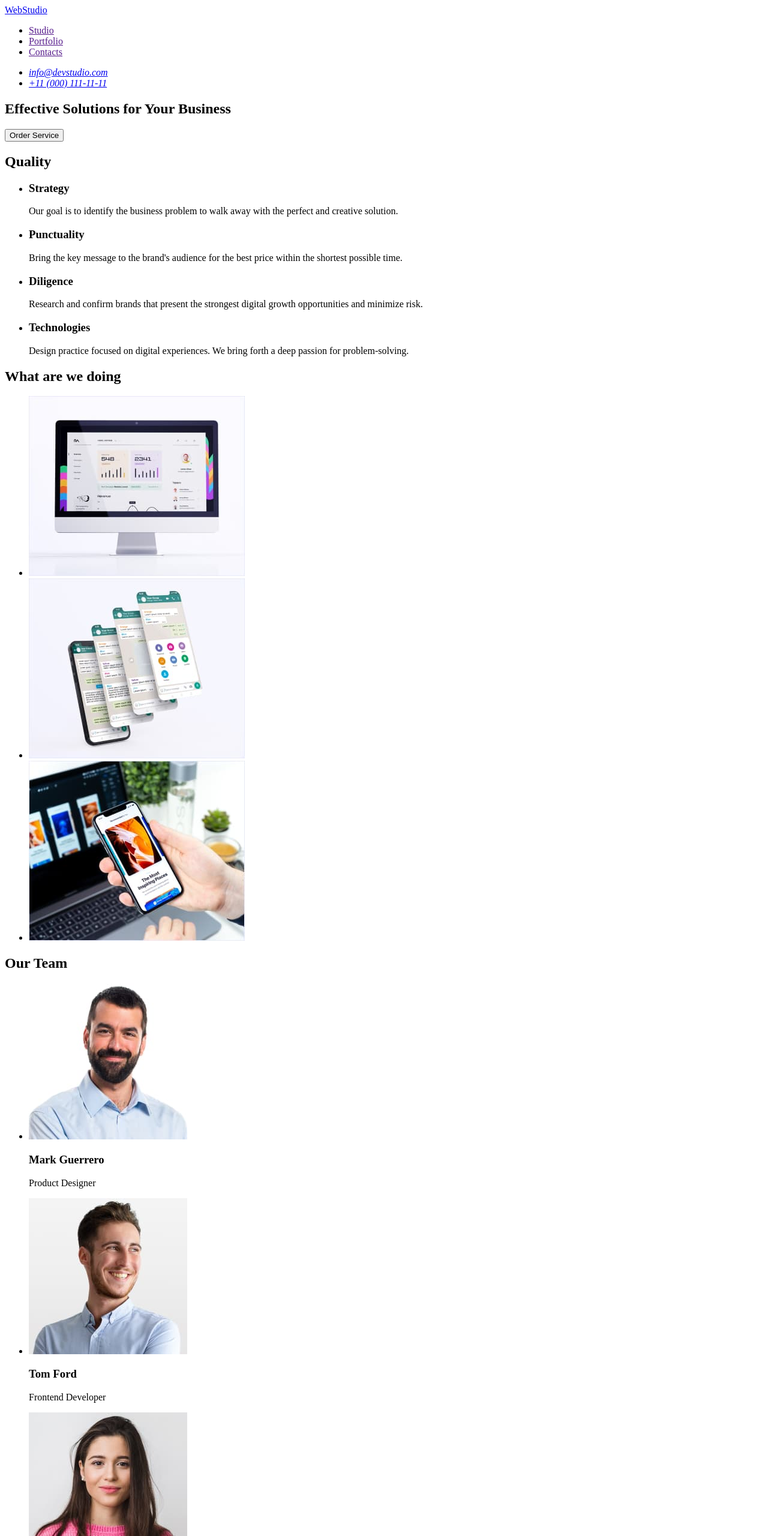
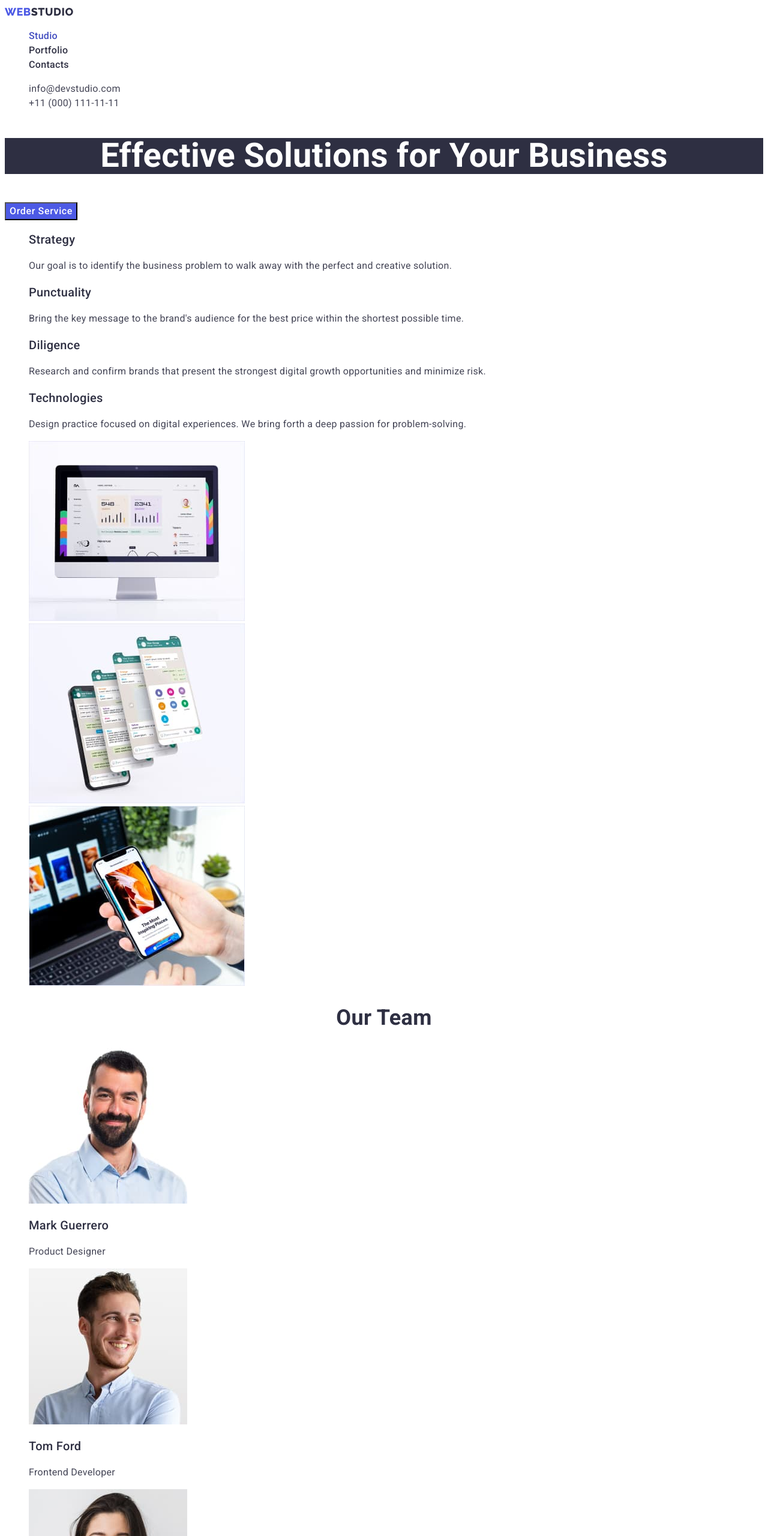
Before and after one commit to oleg44444/goit-markup-hw-02, a plain HTML site: page index.html in a window 1280 px wide. Shown: the top 2560 px of the page at 60% size. Drawn offline with Linux system fonts and the light colour scheme.

Commit message:
updated Portfolio and CSS

```diff
--- /dev/null
+++ b/css/styles.css
@@ -0,0 +1,184 @@
+:root {
+  --primary-text-color: #2e2f42;
+  --title-text-color: #434455;
+  --accept-color: #404bbf;
+}
+
+body {
+  background-color: #ffffff;
+  color: var(--primary-text-color);
+  font-family: 'Roboto', sans-serif;
+  letter-spacing: 0.02em;
+}
+.list {
+  list-style: none;
+}
+
+/* --Logo-- */
+.logo {
+  color: var(--primary-text-color);
+  font-family: 'Raleway', sans-serif;
+  font-weight: 800;
+  font-size: 18px;
+  line-height: 1.33;
+  letter-spacing: 0.03em;
+  text-transform: uppercase;
+  text-decoration: none;
+}
+.logo .accent {
+  color: #4d5ae5;
+}
+.header-link {
+  color: var(--primary-text-color);
+  font-weight: 500;
+  font-size: 16px;
+  line-height: 1.5;
+
+  text-decoration: none;
+}
+.header-link:hover,
+.header-link:focus {
+  color: var(--accept-color);
+}
+.header-link.current {
+  color: var(--accept-color);
+}
+.addres-link {
+  color: var(--title-text-color);
+  font-style: normal;
+  font-weight: 400;
+  font-size: 16px;
+  line-height: 1.5;
+  text-decoration: none;
+}
+.addres-link:hover,
+.addres-link:focus {
+  color: var(--accept-color);
+}
+.invsible-title {
+  position: absolute;
+  width: 1px;
+  height: 1px;
+  margin: -1px;
+  border: 0;
+  padding: 0;
+
+  white-space: nowrap;
+  clip-path: inset(100%);
+  clip: rect(0 0 0 0);
+  overflow: hidden;
+}
+
+/* Hero */
+
+.hero-title {
+  font-weight: 700;
+  font-size: 56px;
+  line-height: 1.07;
+  text-align: center;
+  color: #ffffff;
+  background-color: var(--primary-text-color);
+}
+
+.hero-btn {
+  color: #ffffff;
+  font-family: 'Roboto', sans-serif;
+  font-weight: 500;
+  font-size: 16px;
+  line-height: 1.5;
+  letter-spacing: 0.04em;
+  background-color: #4d5ae5;
+  cursor: pointer;
+}
+.hero-btn:hover,
+.hero-btn:focus {
+  background-color: var(--accept-color);
+}
+/* Quality */
+
+.quality-title {
+  font-weight: 500;
+  font-size: 20px;
+  line-height: 1.2;
+}
+.qualite-description {
+  color: var(--title-text-color);
+  font-size: 16px;
+  line-height: 1.5;
+}
+/* what are we doing */
+/* Our Team */
+
+.team-title {
+  font-weight: 700;
+  font-size: 36px;
+  line-height: 1.11;
+  text-align: center;
+  text-transform: capitalize;
+}
+
+.team-subtitle {
+  font-weight: 500;
+  font-size: 20px;
+  line-height: 1.2;
+}
+.team-description {
+  color: var(--title-text-color);
+  font-size: 16px;
+  line-height: 1.5;
+}
+
+/* Footer */
+.footer {
+  background-color: var(--primary-text-color);
+}
+
+.footer-logo {
+  color: #f4f4fd;
+}
+.footer-description {
+  color: #e7e9fc;
+  font-size: 16px;
+  line-height: 1.5;
+}
+/*--------- page PORTFOLIO ------*/
+
+.projects-btn {
+  color: #4d5ae5;
+  font-family: 'Roboto', sans-serif;
+  font-weight: 500;
+  font-size: 16px;
+  line-height: 1.5;
+  letter-spacing: 0.04em;
+  background-color: #f4f4fd;
+  cursor: pointer;
+}
+.projects-btn:hover,
+.projects-btn:focus {
+  background-color: var(--accept-color);
+  color: #ffffff;
+}
+.projects-btn:active {
+  background-color: var(--accept-color);
+  color: #ffffff;
+}
+.works-list a {
+  text-decoration: none;
+}
+
+.works-title {
+  font-family: 'Roboto';
+  font-style: normal;
+  font-weight: 500;
+  font-size: 20px;
+  line-height: 1.2;
+  color: var(--primary-text-color);
+}
+.works-description {
+  font-family: 'Roboto';
+  font-style: normal;
+  font-weight: 400;
+  font-size: 16px;
+  line-height: 1.5;
+  color: var(--title-text-color);
+}
--- a/index.html
+++ b/index.html
@@ -5,61 +5,83 @@
     <meta http-equiv="X-UA-Compatible" content="IE=edge" />
     <meta name="viewport" content="width=device-width, initial-scale=1.0" />
     <title>WebStudio</title>
+    <link rel="preconnect" href="https://fonts.googleapis.com" />
+    <link rel="preconnect" href="https://fonts.gstatic.com" crossorigin />
+    <link
+      href="https://fonts.googleapis.com/css2?family=Raleway:wght@800&family=Roboto:wght@400;500;700&display=swap"
+      rel="stylesheet"
+    />
+    <link rel="stylesheet" href="./css/styles.css" />
   </head>
   <body>
     <!--header-->
-    <header>
-      <nav>
-        <a href="./index.html">WebStudio</a>
-        <ul>
-          <li><a href="">Studio</a></li>
-          <li><a href="">Portfolio</a></li>
-          <li><a href="">Contacts</a></li>
+    <header class="header">
+      <nav class="header-navigation">
+        <a href="./index.html" class="logo"
+          ><span class="accent">Web</span>Studio</a
+        >
+        <ul class="header-list list">
+          <li class="header-item">
+            <a href="./index.html" class="header-link current">Studio</a>
+          </li>
+          <li class="header-item">
+            <a href="./portfolio.html" class="header-link">Portfolio</a>
+          </li>
+          <li class="header-item">
+            <a href="" class="header-link">Contacts</a>
+          </li>
         </ul>
       </nav>
-      <address>
-        <ul>
-            <li><a href="mailto:info@devstudio.com">info@devstudio.com</a></li>
-            <li><a href="tel:+110001111111">+11 (000) 111-11-11</a></li>
+      <address class="addres">
+        <ul class="addres-list list">
+          <li>
+            <a href="mailto:info@devstudio.com" class="addres-link"
+              >info@devstudio.com</a
+            >
+          </li>
+          <li>
+            <a href="tel:+110001111111" class="addres-link"
+              >+11 (000) 111-11-11</a
+            >
+          </li>
         </ul>
       </address>
-
     </header>
     <!--main-->
     <main>
       <!--hero-->
-      <section>
-        <h1>Effective Solutions for Your Business</h1>
-        <button type="button">Order Service</button>
+      <section class="hero">
+        <h1 class="hero-title">Effective Solutions for Your Business</h1>
+        <button type="button" class="hero-btn">Order Service</button>
       </section>
       <!--section1-->
-      <section>
-        <h2>Quality</h2>
-        <ul>
+      <section class="quality">
+        <h2 class="invsible-title">Quality</h2>
+        <ul class="quality-list list">
           <li>
-            <h3>Strategy</h3>
-            <p>
+            <h3 class="quality-title">Strategy</h3>
+            <p class="qualite-description">
               Our goal is to identify the business problem to walk away with the
               perfect and creative solution.
             </p>
           </li>
           <li>
-            <h3>Punctuality</h3>
-            <p>
+            <h3 class="quality-title">Punctuality</h3>
+            <p class="qualite-description">
               Bring the key message to the brand's audience for the best price
               within the shortest possible time.
             </p>
           </li>
           <li>
-            <h3>Diligence</h3>
-            <p>
+            <h3 class="quality-title">Diligence</h3>
+            <p class="qualite-description">
               Research and confirm brands that present the strongest digital
               growth opportunities and minimize risk.
             </p>
           </li>
           <li>
-            <h3>Technologies</h3>
-            <p>
+            <h3 class="quality-title">Technologies</h3>
+            <p class="qualite-description">
               Design practice focused on digital experiences. We bring forth a
               deep passion for problem-solving.
             </p>
@@ -68,45 +90,70 @@
       </section>
       <!--section2-->
       <section>
-        <h2>What are we doing</h2>
-        <ul>
-          <li><img src="./images/img1.jpg" alt="screen computer" width="360"></li>
-          <li><img src="./images/img2.jpg" alt="mobile application" width="360"/></li>
-          <li><img src="./images/img3.jpg" alt="mobile phone and computer with same sites open" width="360"/></li>
+        <h2 class="invsible-title">What are we doing</h2>
+        <ul class="list">
+          <li>
+            <img
+              src="./images/img1.jpg"
+              alt="screen computer"
+              width="360"
+              height="300"
+            />
+          </li>
+          <li>
+            <img
+              src="./images/img2.jpg"
+              alt="mobile application"
+              width="360"
+              height="300"
+            />
+          </li>
+          <li>
+            <img
+              src="./images/img3.jpg"
+              alt="mobile phone and computer with same sites open"
+              width="360"
+              height="300"
+            />
+          </li>
         </ul>
       </section>
       <!--section3-->
-      <section>
-        <h2>Our Team</h2>
-        <ul>
-          <li>
+      <section class="team">
+        <h2 class="team-title">Our Team</h2>
+        <ul class="team-list list">
+          <li class="team-item">
             <img src="./images/mark.jpg" alt="man with a beard" width="264" />
-            <h3>Mark Guerrero</h3>
-            <p>Product Designer</p>
+            <h3 class="team-subtitle">Mark Guerrero</h3>
+            <p class="team-description">Product Designer</p>
           </li>
-          <li>
+          <li class="team-item">
             <img src="./images/tom.jpg" alt="man" width="264" />
-            <h3>Tom Ford</h3>
-            <p>Frontend Developer</p>
-          </li>
+            <h3 class="team-subtitle">Tom Ford</h3>
+            <p class="team-description">Frontend Developer</p>
+          </li class="team-item">
           <li>
             <img src="./images/gamila.jpg" alt="girl" width="264" />
-            <h3>Camila Garcia</h3>
-            <p>Marketing</p>
+            <h3 class="team-subtitle">Camila Garcia</h3>
+            <p class="team-description">Marketing</p>
           </li>
-          <li>
+          <li class="team-item">
             <img src="./images/daniel.jpg" alt="man" width="264" />
             <h3>Daniel Wilson</h3>
-            <p>UI Designer</p>
+            <p class="team-description">UI Designer</p>
           </li>
         </ul>
       </section>
     </main>
     <!--footer-->
-    <footer>
-        <a href="./index.html">WebStudio</a>
-        <p>Increase the flow of customers and sales for your business with digital
-        marketing & growth solutions.</p>
+    <footer class="footer">
+      <a href="./index.html" class="footer-logo logo"
+        ><span class="accent">Web</span>Studio</a
+      >
+      <p class="footer-description">
+        Increase the flow of customers and sales for your business with digital
+        marketing & growth solutions.
+      </p>
     </footer>
   </body>
 </html>
```
Also changed, not shown: portfolio.html (added, +187 -0 lines), images/project1.jpg (added), images/project2.jpg (added), images/project3.jpg (added), images/project4.jpg (added), images/project5.jpg (added), images/project6.jpg (added), images/project7.jpg (added), images/project8.jpg (added), images/project9.jpg (added).
